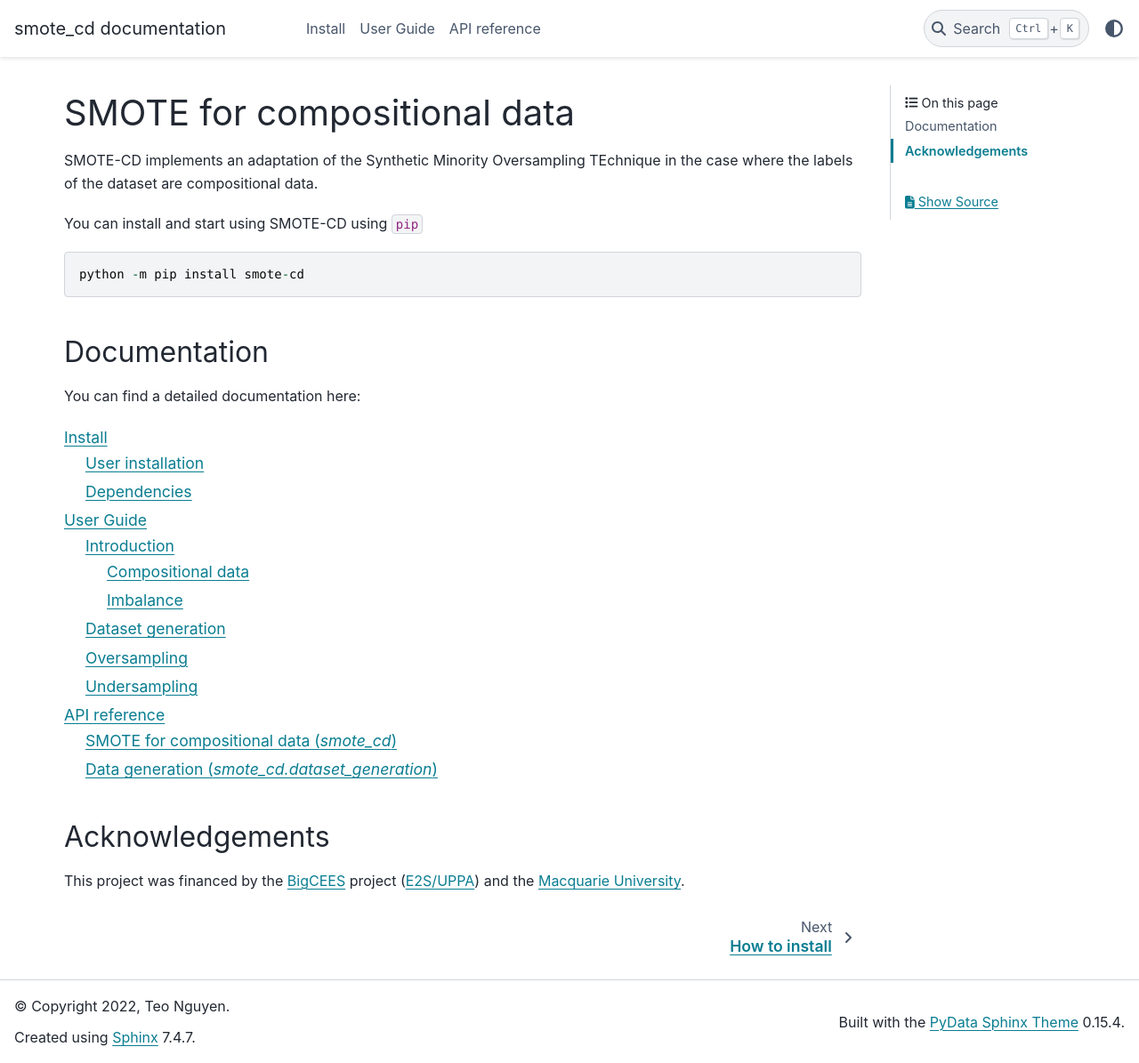
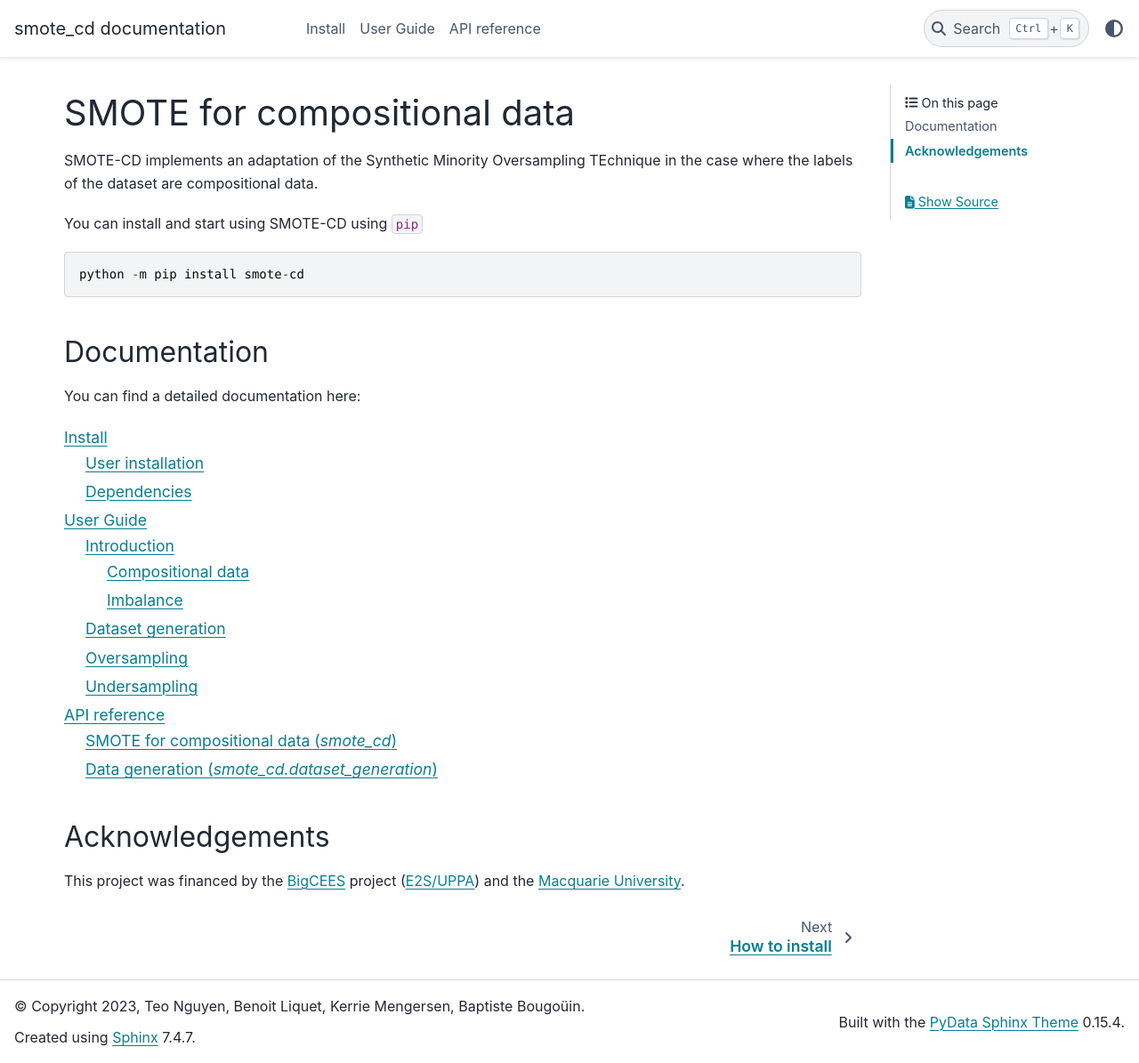
Before and after one commit to teongu/smote_cd, a Sphinx documentation site: the page built from docs/index.rst, in a window 1280 px wide and 1195 px high. Shown: the whole window at 89% size. Built offline with Sphinx 7.4.7 and the PyData theme 0.15.4, drawn with Linux system fonts in a browser that asks for light colours.

Commit message:
update copyright

```diff
--- a/docs/conf.py
+++ b/docs/conf.py
@@ -22,7 +22,7 @@ import sphinx_rtd_theme
 # -- Project information -----------------------------------------------------
 
 project = 'smote_cd'
-copyright = '2022, Teo Nguyen'
+copyright = '2023, Teo Nguyen, Benoit Liquet, Kerrie Mengersen, Baptiste Bougoüin'
 author = 'Teo Nguyen'
 
 
```
